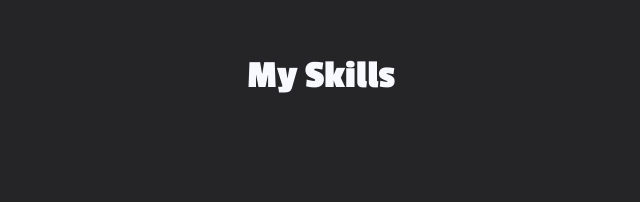
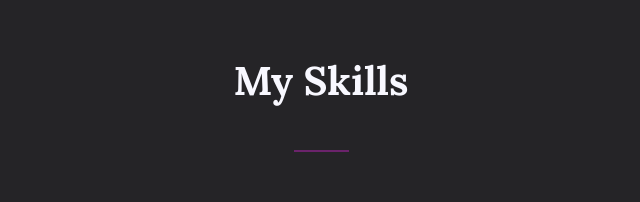
Before and after one commit to AnnaBoldyreva/portfolio, a React (Create React App) app: page / in a window 1280 px wide. Shown: the part 1122-1324 px from the top of the page, without its empty margins (319-959 px from the left). Built offline with nearby package versions, Linux system fonts and the light colour scheme; a web font is replaced by a local one.

Commit message:
create decoration line

```diff
--- a/src/Skills.js
+++ b/src/Skills.js
@@ -8,7 +8,14 @@ function Skills(props) {
     <div className={styles.skills}>
       <div className={styles.container}>
 
-          <div className={styles.blockTitle}><h1>My Skills</h1></div>
+          <div className={styles.blockTitle}>
+          <div className={styles.headerTitle}>
+              <h2 className={styles.headerTitle}>My Skills</h2>
+              <div className={styles.line}>
+          </div>
+          </div>
+          </div>
+
           {skillElement}
       </div>
 
--- a/src/Skills.module.css
+++ b/src/Skills.module.css
@@ -22,3 +22,19 @@ div.blockTitle{
   align-items: center;
   justify-content: center
 }
+
+.headerTitle{
+  display: flex;
+  align-items: center;
+  flex-direction: column;
+}
+
+.headerTitle h2{
+  font-size: 40px;
+}
+
+.line{
+  height: 2px;
+  width: 55px;
+  background-color: #6b236b;
+}
```
